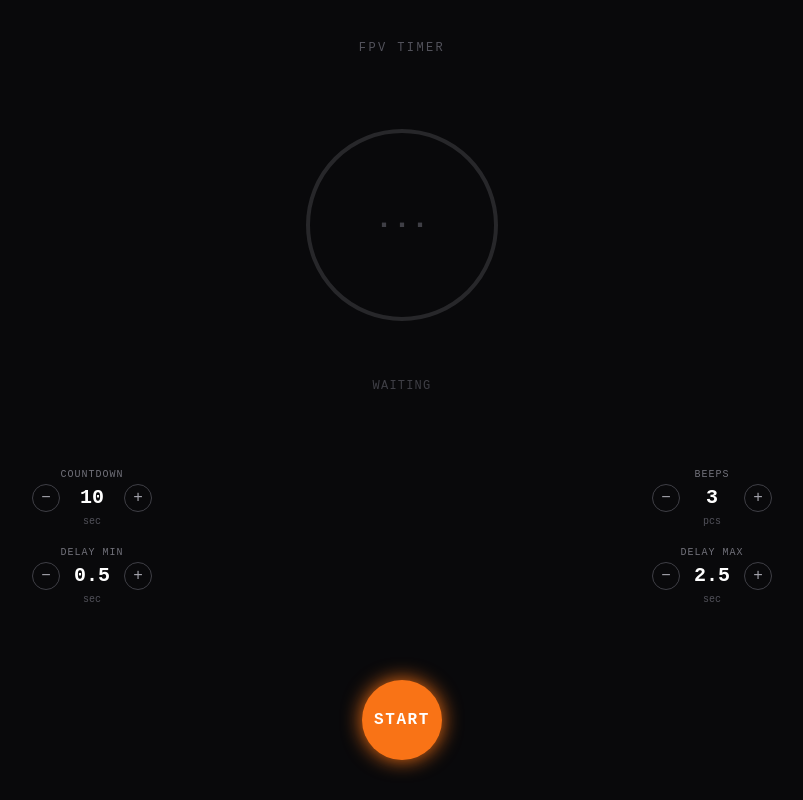
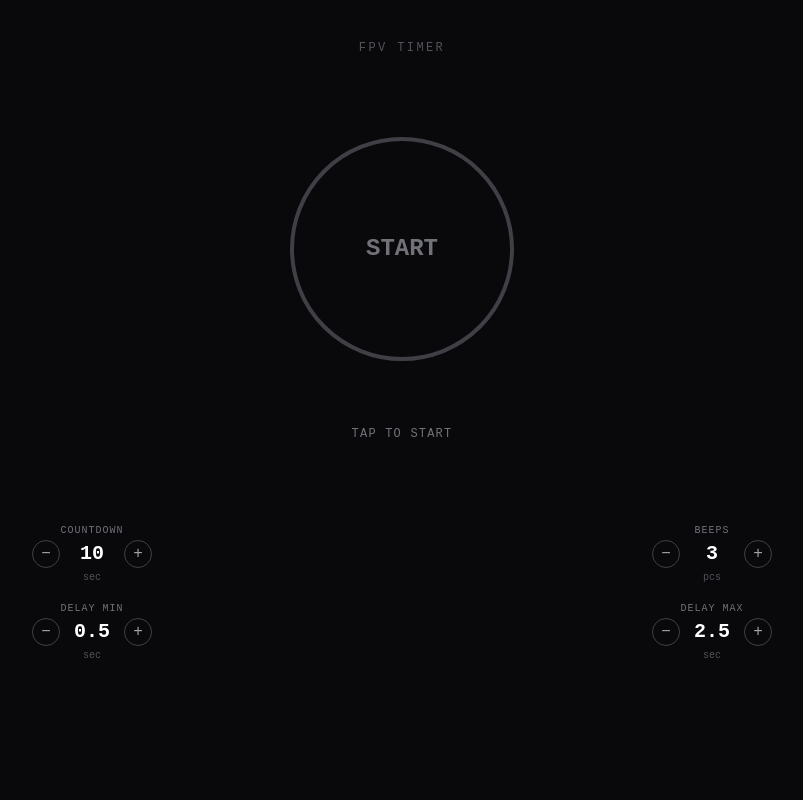
Before and after one commit to izicubed/droneracing, a Next.js app in the folder frontend/: page / in a window 1280 px wide. Shown: the whole page, without its empty margins (238-1041 px from the left). Built offline with nearby package versions, Linux system fonts and the light colour scheme.

Commit message:
timer: client-side logic, ring as start/stop button, race stopwatch

```diff
--- a/frontend/src/app/page.tsx
+++ b/frontend/src/app/page.tsx
@@ -3,13 +3,18 @@
 import { useEffect, useRef, useState } from "react";
 import clsx from "clsx";
 
-type Phase = "IDLE" | "COUNTDOWN" | "BEEP" | "GO" | "ERROR";
-
-const WS_URL = process.env.NEXT_PUBLIC_WS_URL ?? "ws://localhost:8000";
+type Phase = "IDLE" | "COUNTDOWN" | "BEEP" | "GO" | "RACING" | "STOPPED" | "ERROR";
 
 function playSound(src: string) {
   const audio = new Audio(src);
   audio.play().catch(() => {});
+}
+
+function formatTime(ms: number) {
+  const m = Math.floor(ms / 60000);
+  const s = Math.floor((ms % 60000) / 1000);
+  const cs = Math.floor((ms % 1000) / 10);
+  return `${String(m).padStart(2, "0")}:${String(s).padStart(2, "0")}.${String(cs).padStart(2, "0")}`;
 }
 
 function NumInput({
@@ -41,101 +46,163 @@ export default function Home() {
   const [phase, setPhase] = useState<Phase>("IDLE");
   const [countdown, setCountdown] = useState(0);
   const [beep, setBeep] = useState({ n: 0, total: 5 });
+  const [elapsed, setElapsed] = useState(0);
 
   const [countdownSec, setCountdownSec] = useState(10);
   const [beepCount, setBeepCount] = useState(3);
   const [delayMin, setDelayMin] = useState(0.5);
   const [delayMax, setDelayMax] = useState(2.5);
-  const wsRef = useRef<WebSocket | null>(null);
-  const running = phase !== "IDLE" && phase !== "GO" && phase !== "ERROR";
 
-  function start() {
-    if (wsRef.current) wsRef.current.close();
-    setPhase("IDLE");
+  const abortRef = useRef(false);
+  const raceStartRef = useRef(0);
+  const rafRef = useRef(0);
 
-    const ws = new WebSocket(`${WS_URL}/ws/timer`);
-    wsRef.current = ws;
-
-    ws.onopen = () =>
-      ws.send(JSON.stringify({
-        countdown_sec: countdownSec,
-        beep_count: beepCount,
-        random_delay_min_sec: delayMin,
-        random_delay_max_sec: delayMax,
-      }));
-
-    ws.onmessage = (e) => {
-      const msg = JSON.parse(e.data);
-      setPhase(msg.phase);
-      if (msg.phase === "COUNTDOWN") setCountdown(msg.remaining);
-      if (msg.phase === "BEEP") {
-        setBeep({ n: msg.n, total: msg.total });
-        playSound("/audio/stage.mp3");
-      }
-      if (msg.phase === "GO") playSound("/audio/buzzer.mp3");
-    };
-
-    ws.onerror = () => setPhase("ERROR");
+  function stopAll() {
+    abortRef.current = true;
+    cancelAnimationFrame(rafRef.current);
   }
 
-  function stop() {
-    wsRef.current?.close();
-    setPhase("IDLE");
+  function startRace() {
+    raceStartRef.current = Date.now();
+    const tick = () => {
+      setElapsed(Date.now() - raceStartRef.current);
+      rafRef.current = requestAnimationFrame(tick);
+    };
+    rafRef.current = requestAnimationFrame(tick);
   }
 
-  useEffect(() => () => { wsRef.current?.close(); }, []);
+  function stopRace() {
+    cancelAnimationFrame(rafRef.current);
+    setElapsed(Date.now() - raceStartRef.current);
+    setPhase("STOPPED");
+  }
+
+  async function runSequence() {
+    abortRef.current = false;
+
+    const sleep = (ms: number) =>
+      new Promise<void>((res) => {
+        const t = setTimeout(res, ms);
+        const check = setInterval(() => {
+          if (abortRef.current) { clearTimeout(t); clearInterval(check); res(); }
+        }, 50);
+        setTimeout(() => clearInterval(check), ms + 100);
+      });
+
+    // Countdown
+    for (let i = countdownSec; i >= 1; i--) {
+      if (abortRef.current) return;
+      setPhase("COUNTDOWN");
+      setCountdown(i);
+      await sleep(1000);
+    }
+
+    // Beeps
+    for (let i = 1; i <= beepCount; i++) {
+      if (abortRef.current) return;
+      setPhase("BEEP");
+      setBeep({ n: i, total: beepCount });
+      playSound("/audio/stage.mp3");
+      await sleep(1000);
+    }
+
+    // Random delay
+    if (abortRef.current) return;
+    const randomDelay = delayMin * 1000 + Math.random() * (delayMax - delayMin) * 1000;
+    await sleep(randomDelay);
+
+    // GO
+    if (abortRef.current) return;
+    playSound("/audio/buzzer.mp3");
+    setPhase("GO");
+    await sleep(800);
+
+    if (abortRef.current) return;
+    setPhase("RACING");
+    startRace();
+  }
+
+  function handleRingTap() {
+    if (phase === "IDLE" || phase === "STOPPED" || phase === "ERROR") {
+      setElapsed(0);
+      runSequence();
+    } else if (phase === "RACING") {
+      stopRace();
+    } else {
+      stopAll();
+      setPhase("IDLE");
+    }
+  }
+
+  useEffect(() => () => stopAll(), []);
 
   const ringColor =
+    phase === "RACING"    ? "border-green-400 shadow-[0_0_50px_#4ade80]" :
+    phase === "STOPPED"   ? "border-zinc-500" :
     phase === "GO"        ? "border-green-400 shadow-[0_0_50px_#4ade80]" :
     phase === "BEEP"      ? "border-yellow-400 shadow-[0_0_35px_#facc15]" :
     phase === "COUNTDOWN" ? "border-orange-500 shadow-[0_0_25px_#f97316]" :
     phase === "ERROR"     ? "border-red-500" :
-                            "border-zinc-800";
+                            "border-zinc-700";
 
   const textColor =
+    phase === "RACING"    ? "text-green-400" :
+    phase === "STOPPED"   ? "text-zinc-300" :
     phase === "GO"        ? "text-green-400" :
     phase === "BEEP"      ? "text-yellow-400" :
     phase === "COUNTDOWN" ? "text-orange-400" :
     phase === "ERROR"     ? "text-red-500" :
-                            "text-zinc-700";
+                            "text-zinc-500";
 
   const displayValue =
     phase === "COUNTDOWN" ? countdown :
     phase === "BEEP"      ? `${beep.n}/${beep.total}` :
     phase === "GO"        ? "GO!" :
-    phase === "ERROR"     ? "ERR" :
-                            "···";
+    phase === "RACING"    ? formatTime(elapsed) :
+    phase === "STOPPED"   ? formatTime(elapsed) :
+                            "START";
+
+  const textSize =
+    phase === "RACING" || phase === "STOPPED" ? "text-3xl" :
+    phase === "COUNTDOWN"                     ? "text-6xl" :
+    phase === "GO"                            ? "text-5xl" :
+    phase === "BEEP"                          ? "text-4xl" :
+                                                "text-2xl";
 
   const phaseLabel =
-    phase === "IDLE"      ? "waiting" :
+    phase === "IDLE"      ? "tap to start" :
     phase === "COUNTDOWN" ? "countdown" :
     phase === "BEEP"      ? `beep ${beep.n} of ${beep.total}` :
     phase === "GO"        ? "race start!" :
-                            "connection error";
+    phase === "RACING"    ? "tap to stop" :
+    phase === "STOPPED"   ? "tap to restart" :
+                            "";
 
   return (
     <main className="h-screen bg-zinc-950 flex flex-col items-center justify-between py-10 px-6 overflow-hidden select-none">
 
       <p className="text-xs text-zinc-600 uppercase tracking-[0.2em]">FPV Timer</p>
 
-      <div className={clsx(
-        "w-48 h-48 rounded-full border-4 flex items-center justify-center transition-all duration-300",
-        ringColor,
-      )}>
-        <span className={clsx("font-black tabular-nums transition-colors duration-150", textColor,
-          phase === "COUNTDOWN" ? "text-6xl" :
-          phase === "GO"        ? "text-5xl" :
-          phase === "BEEP"      ? "text-4xl" : "text-3xl",
-        )}>
+      <button
+        onClick={handleRingTap}
+        className={clsx(
+          "w-56 h-56 rounded-full border-4 flex items-center justify-center transition-all duration-300 active:scale-95",
+          ringColor,
+        )}
+      >
+        <span className={clsx("font-black tabular-nums transition-colors duration-150", textColor, textSize)}>
           {displayValue}
         </span>
-      </div>
+      </button>
 
       <p className={clsx("text-xs uppercase tracking-widest -mt-4", textColor)}>
         {phaseLabel}
       </p>
 
-      <div className="w-full grid grid-cols-2 gap-x-6 gap-y-4 px-2">
+      <div className={clsx(
+        "w-full grid grid-cols-2 gap-x-6 gap-y-4 px-2 transition-opacity duration-300",
+        (phase !== "IDLE" && phase !== "STOPPED" && phase !== "ERROR") ? "opacity-0 pointer-events-none" : "opacity-100",
+      )}>
         <NumInput label="Countdown" unit="sec" value={countdownSec}
           onChange={setCountdownSec} min={1} max={60} step={1} />
         <NumInput label="Beeps" unit="pcs" value={beepCount}
@@ -146,26 +213,7 @@ export default function Home() {
           onChange={setDelayMax} min={delayMin} max={10} step={0.1} />
       </div>
 
-      {!running ? (
-        <button
-          onClick={start}
-          className={clsx(
-            "w-20 h-20 rounded-full font-black text-base tracking-widest transition-all duration-150 active:scale-90",
-            phase === "GO"
-              ? "bg-green-500 text-white shadow-[0_0_30px_#4ade80]"
-              : "bg-orange-500 text-white shadow-[0_0_20px_#f97316] hover:bg-orange-400",
-          )}
-        >
-          {phase === "GO" ? "✓" : "START"}
-        </button>
-      ) : (
-        <button
-          onClick={stop}
-          className="w-20 h-20 rounded-full bg-zinc-900 border border-zinc-700 text-zinc-400 font-bold text-sm tracking-widest hover:border-red-500 hover:text-red-500 transition active:scale-90"
-        >
-          STOP
-        </button>
-      )}
+      <div className="h-4" />
 
     </main>
   );
```
